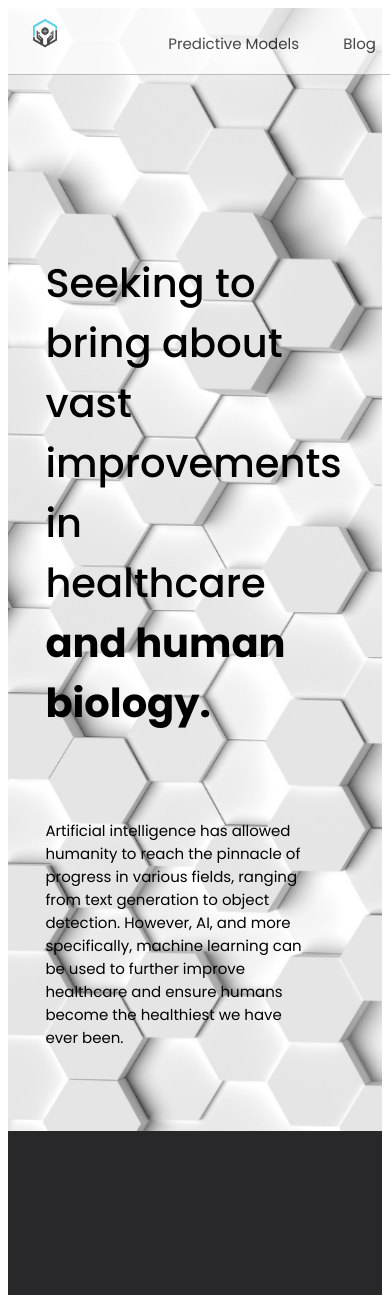
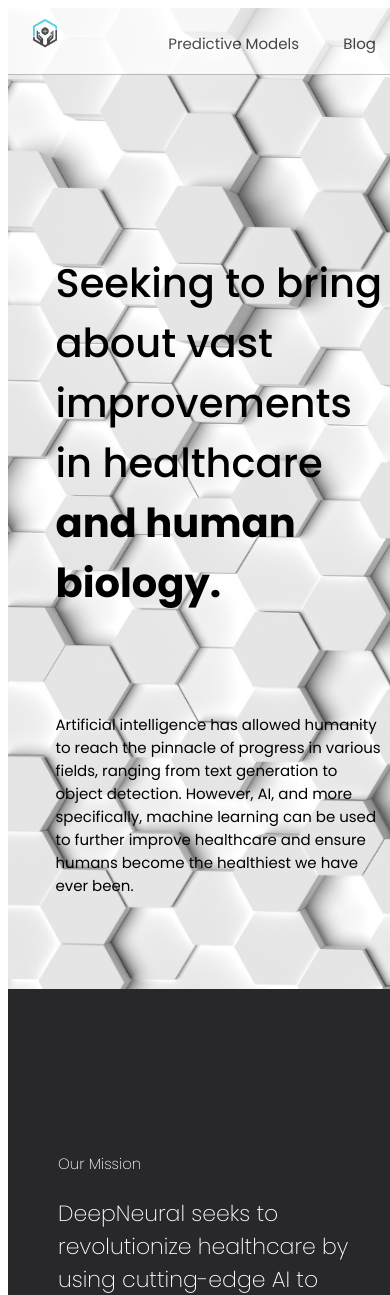
Before and after one commit to UltimateCoderDelta/DeepNeuralFinal, a Django app: page /neural/ in a window 390 px wide; the page is wider, and only the part inside the window is pictured. Shown: the top 1295 px of that part. Run offline with Django 5.2, Linux system fonts and the light colour scheme; some libraries are stand-ins or nearby versions; some web fonts are replaced.

Commit message:
add fit-content to home page for phones

```diff
--- a/neural/static/neural/styles.css
+++ b/neural/static/neural/styles.css
@@ -1,6 +1,6 @@
 html {
     margin: 0%;
-    /* width:fit-content; */
+    width:fit-content;
     /* width: 100%; */
     text-align: center;
     font-family: "Poppins", serif;
@@ -13,7 +13,7 @@ html {
 #header_box {
 display: flex;
 max-height: auto;
-width: 100%;
+width: fit-content;
 justify-content:space-evenly;
 flex-direction: column;
 flex-wrap: nowrap;
```
